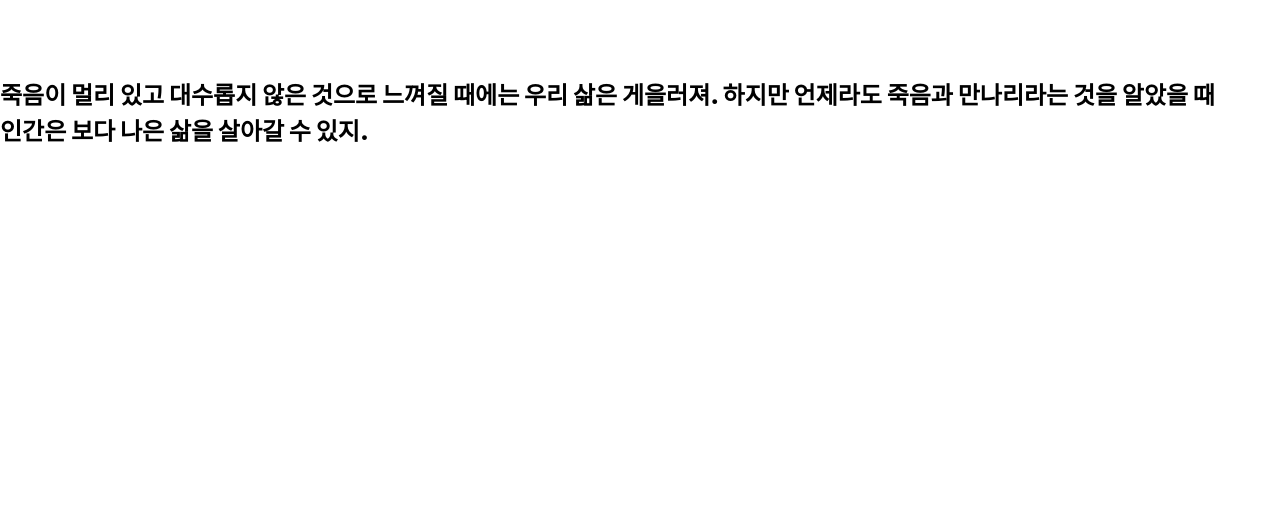
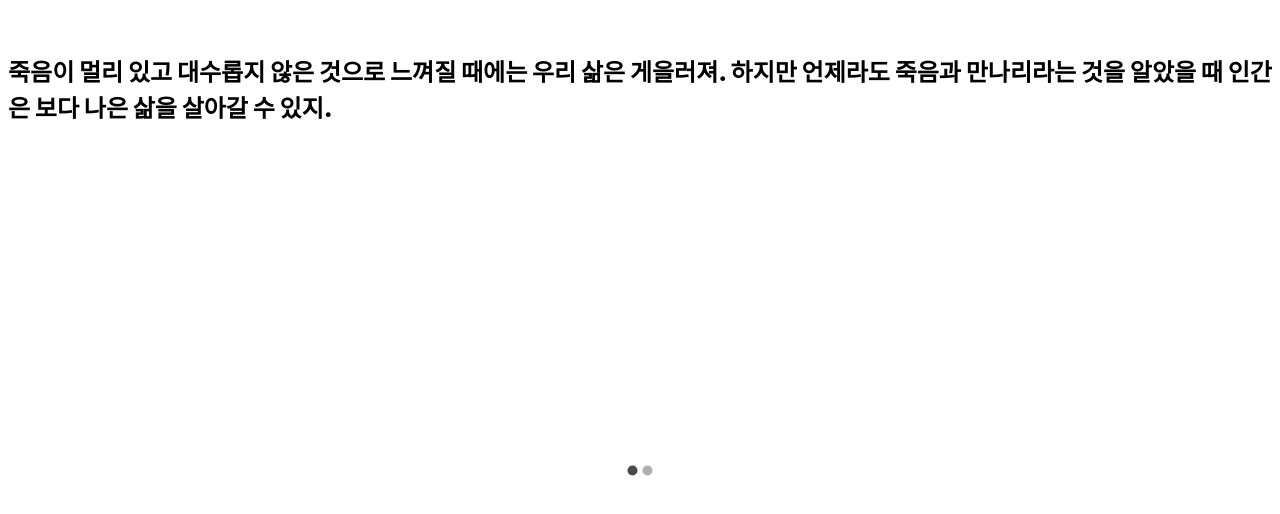
Before and after one commit to rlagudals95/memento_next, a Next.js app: page /InitPage in a window 1280 px wide. Shown: the part 286-800 px from the top of the page. Built offline with nearby package versions, Linux system fonts and the light colour scheme.

Commit message:
feat: mui slider 추가

```diff
--- a/package.json
+++ b/package.json
@@ -31,6 +31,7 @@
     "next-seo": "^5.8.0",
     "react": "^18.2.0",
     "react-dom": "^18.2.0",
+    "react-material-ui-carousel": "^3.4.2",
     "react-slick": "^0.29.0",
     "serverless": "^3.25.1",
     "slick-carousel": "^1.8.1",
--- a/src/components.tsx/SimpleSlider.tsx
+++ b/src/components.tsx/SimpleSlider.tsx
@@ -1,5 +1,6 @@
-import React, { useRef, useState } from "react";
+import React from "react";
 import styled from "@emotion/styled";
+import Carousel from 'react-material-ui-carousel'
 
 interface IProps {
   children: React.ReactNode | React.ReactNode[];
@@ -9,76 +10,16 @@ const SimpleSlider = (props: IProps) => {
   const { children } = props;
 
   const Container = styled.div`
-    width: 100%;
-    height: 100%;
+    margin: auto 8px;
   `
 
-  const CardWrapper = styled.div`
-    margin: auto;
-    width: 100%;
-    height: 100%;
-  `
+  return (
+    <Container>
+      <Carousel height={'700px'} autoPlay={false} swipe={true} animation={'slide'}>
+        {children}
+      </Carousel>
+    </Container>
 
-  const scrollRef = useRef<HTMLDivElement>(null);
-  const [isDrag, setIsDrag] = useState(false);
-  const [startX, setStartX] = useState<number>();
-
-  const onDragStart = (e: React.MouseEvent<HTMLDivElement, MouseEvent>) => {
-    e.preventDefault();
-    console.log('drag start !!')
-    setIsDrag(true);
-    setStartX(e.pageX + (scrollRef.current?.scrollLeft || 0));
-  };
-
-  const onDragEnd = () => {
-    setIsDrag(false);
-  };
-
-  const onDragMove = (e: React.MouseEvent<HTMLDivElement, MouseEvent>) => {
-    if (isDrag) {
-      const { scrollWidth, clientWidth, scrollLeft } = scrollRef.current!;
-
-      if (startX !== undefined) {
-        scrollRef.current!.scrollLeft = startX - e.pageX;
-
-        if (scrollLeft === 0) {
-          setStartX(e.pageX);
-        } else if (scrollWidth <= clientWidth + scrollLeft) {
-          setStartX(e.pageX + scrollLeft);
-        }
-      }
-    }
-  };
-
-  const throttle = (func: (...args: any[]) => void, ms: number) => {
-    let throttled = false;
-    return (...args: any[]) => {
-      if (!throttled) {
-        throttled = true;
-        setTimeout(() => {
-          func(...args);
-          throttled = false;
-        }, ms);
-      }
-    };
-  };
-
-  const delay = 50;
-  const onThrottleDragMove = throttle(onDragMove, delay);
-
-  return (
-    <Container
-      className="card-wrap"
-      onMouseDown={onDragStart}
-      onMouseMove={isDrag ? onThrottleDragMove : undefined}
-      onMouseUp={onDragEnd}
-      onMouseLeave={onDragEnd}
-      ref={scrollRef}
-    >
-      <CardWrapper className="card-wrap" ref={scrollRef}>
-        {children}
-      </CardWrapper>
-    </Container>
   );
 };
 
--- a/src/pages/InitPage.tsx
+++ b/src/pages/InitPage.tsx
@@ -8,17 +8,17 @@ const InitPage = () => {
     font-size: ${FontSize.XLarge};
     font-weight: 900;
     color: black;
-    width: 95%;
+    width: 100vw;
   `
 
   const Section = styled.div`
     width: 100%;
     height: 100%;
     text-align: left;
-    flex: none;
     display: flex;
     flex-direction: column;
     justify-content: center;
+
   `
 
   const images = [
@@ -33,7 +33,7 @@ const InitPage = () => {
 
 
   return (
-    <Container className="grid h-screen place-items-center text-center">
+    <Container className="grid h-screen text-center">
       <SimpleSlider>
         {images.map((section, index) =>
           <Section key={section.desc}>{section.desc}</Section>
```
Also changed, not shown: 1 other file (tests, documents, lock files or other folders).
